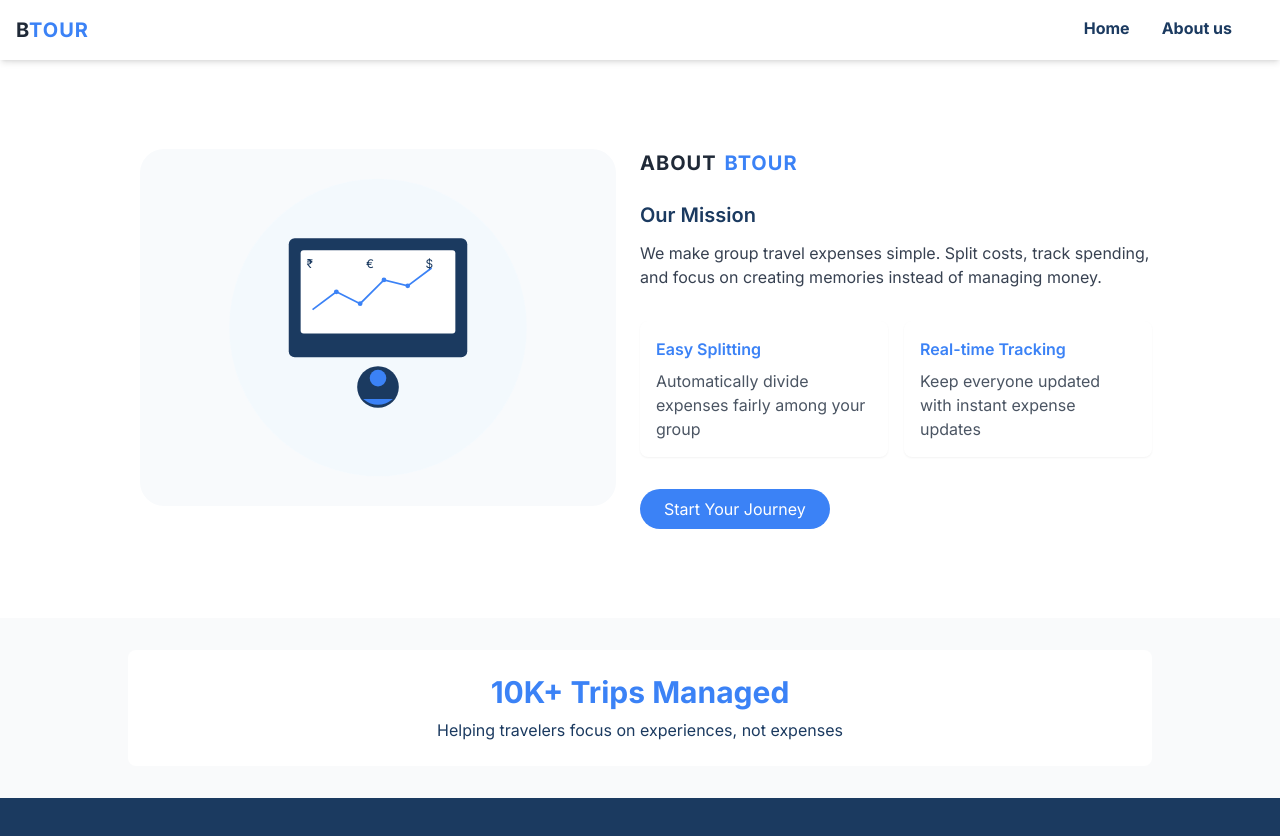
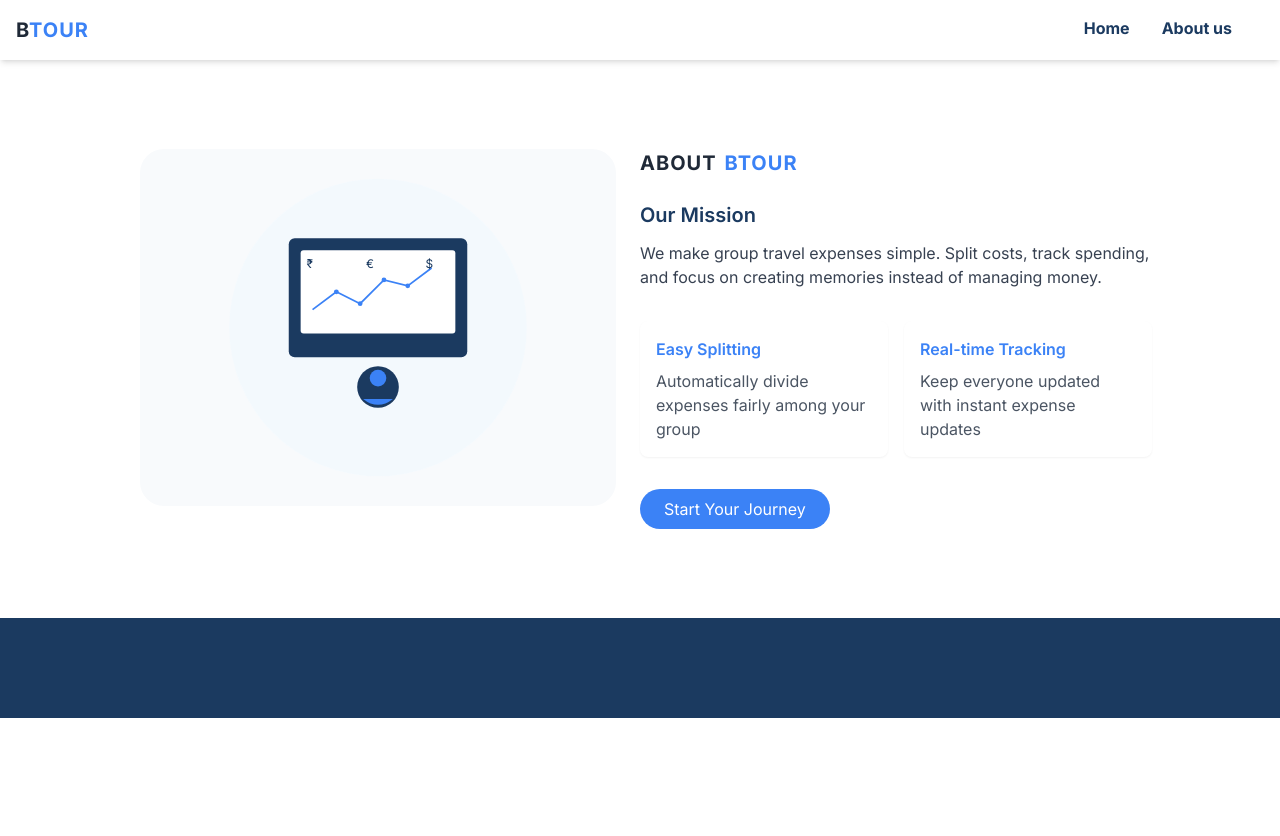
Before and after one commit to TecCurious/Btour, a Next.js app: page /aboutus in a window 1280 px wide. Shown: the top 836 px of the page. After the commit the page ends 800 px from the top, so only its background shows below. Built offline with nearby package versions, Linux system fonts and the light colour scheme.

Commit message:
update in about page

```diff
--- a/src/app/aboutus/page.tsx
+++ b/src/app/aboutus/page.tsx
@@ -75,12 +75,12 @@ const AboutPage = () => {
       </div>
 
       {/* Simplified Stats */}
-      <div className="bg-gray-50 px-[10%] py-8">
+      {/* <div className="bg-gray-50 px-[10%] py-8">
         <div className="bg-white rounded-lg p-6 text-center">
           <div className="text-3xl font-bold text-blue-500 mb-2">10K+ Trips Managed</div>
           <p className="text-[#1B3A60]">Helping travelers focus on experiences, not expenses</p>
         </div>
-      </div>
+      </div> */}
 
       <div className="flex bg-[#1B3A60] h-[100px] justify-between px-4"></div>
     </>
```
